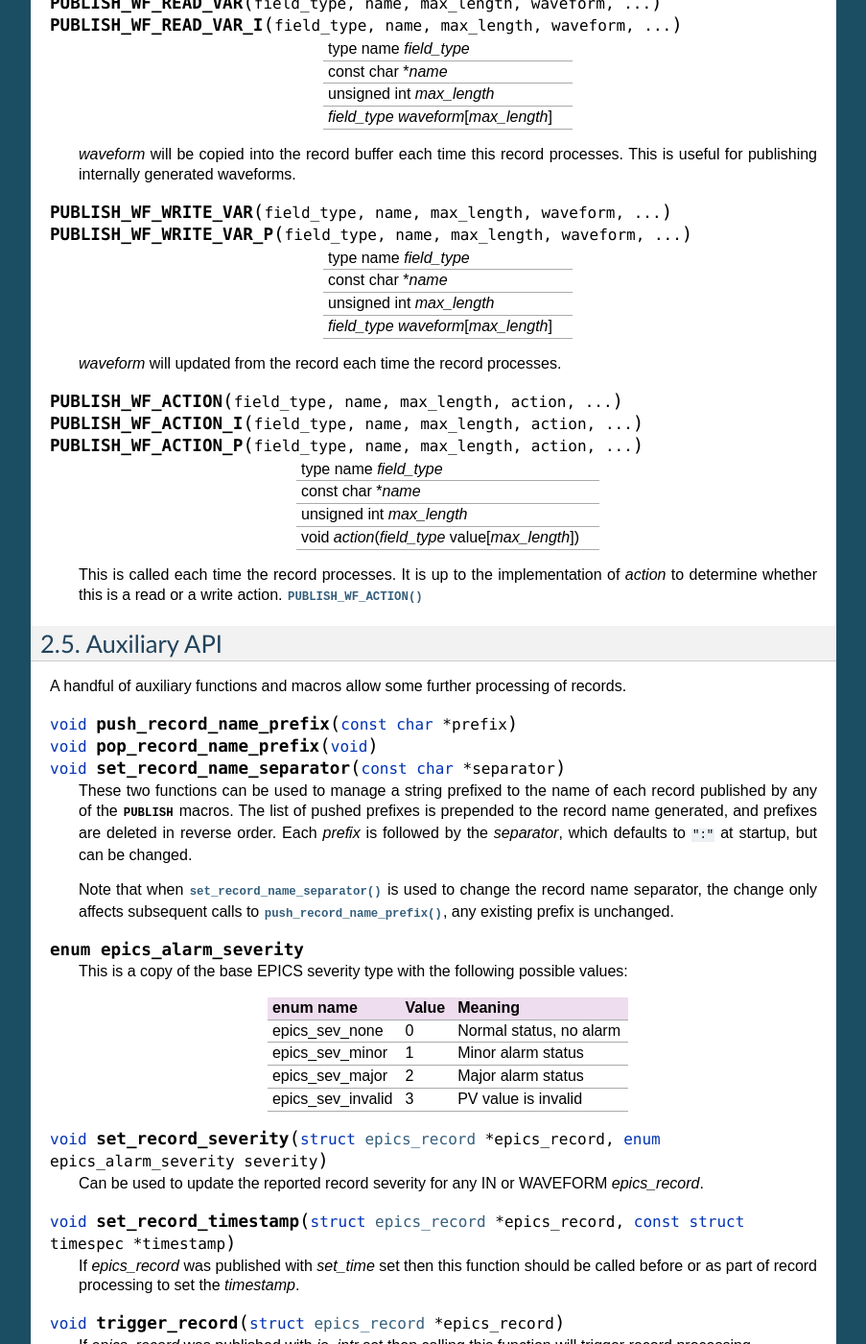
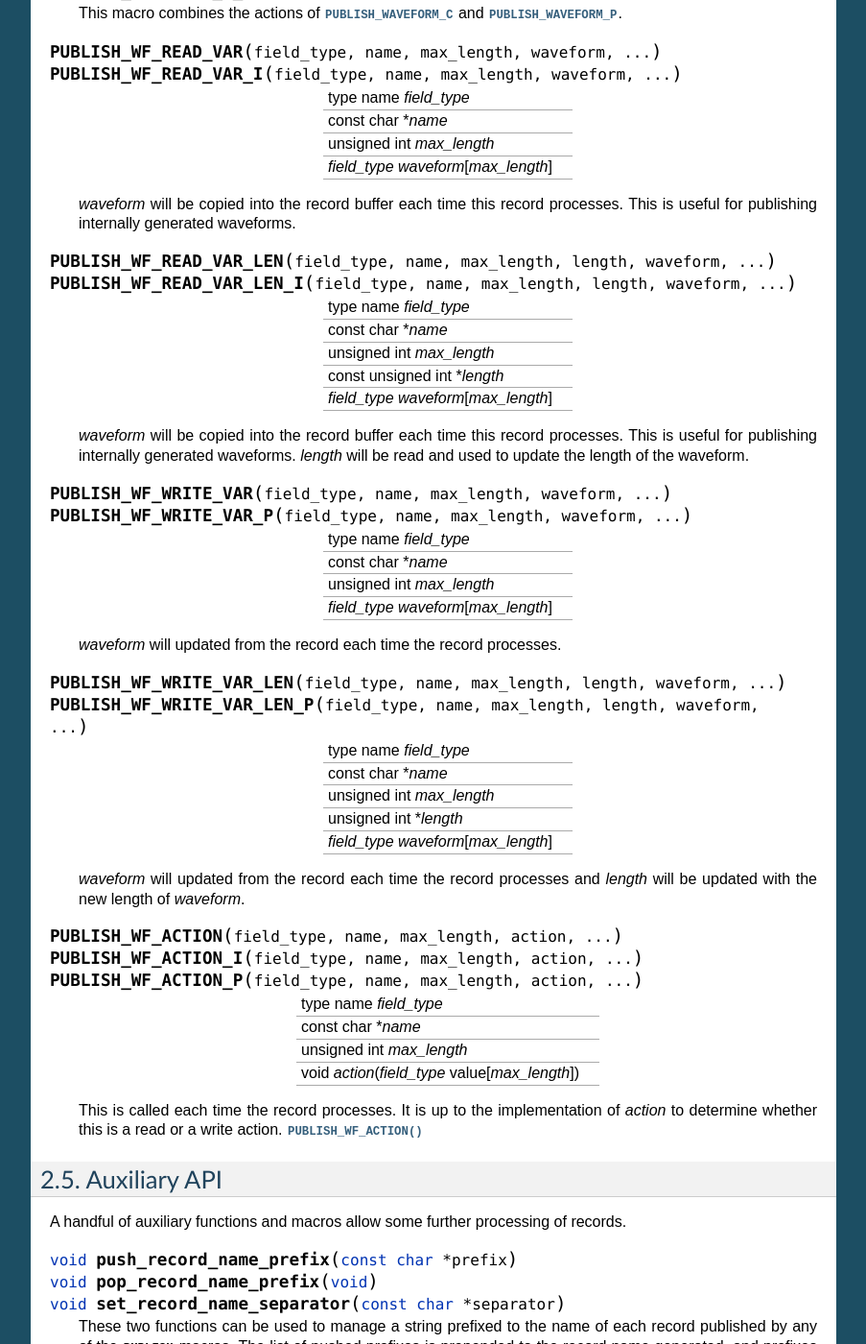
Before and after one commit to DiamondLightSource/epics_device, a Sphinx documentation site: the page built from docs/epics_device.rst, in a window 1280 px wide and 1400 px high, scrolled down 7878 px. Shown: the whole window at 96% size, without its empty margins (198-1101 px from the left). Built offline with Sphinx 7.4.7, drawn with Linux system fonts in a browser that asks for light colours; the version number could not be read and is left out; some of the changed text lies outside the part shown.

Commit message:
Add PUBLISH_WF_{READ,WRITE}_VAR_LEN[_I] macros
These allow the length of waveforms to be dynamically managed.

git-svn-id: svn+ssh://serv0002.cs.diamond.ac.uk/home/subversion/repos/controls/diamond/trunk/support/epics_device@176591 e099a375-04f9-0310-9d5f-a741eaff62e1

```diff
--- a/docs/epics_device.rst
+++ b/docs/epics_device.rst
@@ -117,7 +117,9 @@ Record type: ``waveform``
 Field types: ``char``, ``short``, ``int``, ``float``, ``double``
 :func:`PUBLISH_WAVEFORM(field_type, name, length, process, .init, .context, .persist, .io_intr, .mutex) <PUBLISH_WAVEFORM>`
 :func:`PUBLISH_WF_READ_VAR[_I](field_type, name, length, waveform) <PUBLISH_WF_READ_VAR>`
+:func:`PUBLISH_WF_READ_VAR_LEN[_I](field_type, name, max_len, len, waveform) <PUBLISH_WF_READ_VAR_LEN>`
 :func:`PUBLISH_WF_WRITE_VAR[_P](field_type, name, length, waveform) <PUBLISH_WF_WRITE_VAR>`
+:func:`PUBLISH_WF_WRITE_VAR_LEN[_P](field_type, name, max_len, len, waveform) <PUBLISH_WF_WRITE_VAR_LEN>`
 :func:`PUBLISH_WF_ACTION{,_I,_P}(field_type, name, length, action) <PUBLISH_WF_ACTION>`
 ============================================================================================================================== =
 
@@ -533,6 +535,22 @@ attributes of a waveform definition:
     processes.  This is useful for publishing internally generated waveforms.
 
 ..  macro::
+    PUBLISH_WF_READ_VAR_LEN(field_type, name, max_length, length, waveform, ...)
+    PUBLISH_WF_READ_VAR_LEN_I(field_type, name, max_length, length, waveform, ...)
+
+    ========================================================================== =
+    type name `field_type`
+    const char \*\ `name`
+    unsigned int `max_length`
+    const unsigned int \*\ `length`
+    `field_type` `waveform`\ [`max_length`]
+    ========================================================================== =
+
+    `waveform` will be copied into the record buffer each time this record
+    processes.  This is useful for publishing internally generated waveforms.
+    `length` will be read and used to update the length of the waveform.
+
+..  macro::
     PUBLISH_WF_WRITE_VAR(field_type, name, max_length, waveform, ...)
     PUBLISH_WF_WRITE_VAR_P(field_type, name, max_length, waveform, ...)
 
@@ -544,6 +562,21 @@ attributes of a waveform definition:
     ========================================================================== =
 
     `waveform` will updated from the record each time the record processes.
+
+..  macro::
+    PUBLISH_WF_WRITE_VAR_LEN(field_type, name, max_length, length, waveform, ...)
+    PUBLISH_WF_WRITE_VAR_LEN_P(field_type, name, max_length, length, waveform, ...)
+
+    ========================================================================== =
+    type name `field_type`
+    const char \*\ `name`
+    unsigned int `max_length`
+    unsigned int \*\ `length`
+    `field_type` `waveform`\ [`max_length`]
+    ========================================================================== =
+
+    `waveform` will updated from the record each time the record processes and
+    `length` will be updated with the new length of `waveform`.
 
 ..  macro::
     PUBLISH_WF_ACTION(field_type, name, max_length, action, ...)
```
Also changed, not shown: 2 other files.
